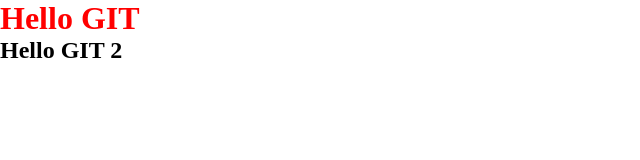
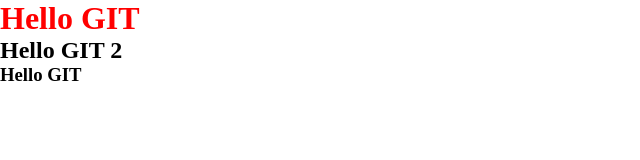
Before and after one commit to TimofeyRK/examplee, a plain HTML site: page index.html in a window 1280 px wide. Shown: the whole page, without its empty margins (0-640 px from the left). Drawn offline with Linux system fonts and the light colour scheme.

Commit message:
h3 was added

```diff
--- a/index.html
+++ b/index.html
@@ -8,5 +8,6 @@
 <body>
 	<h1>Hello GIT</h1>
 	<h2>Hello GIT 2</h2>
+	<h3>Hello GIT</h3>
 </body>
 </html>
```
